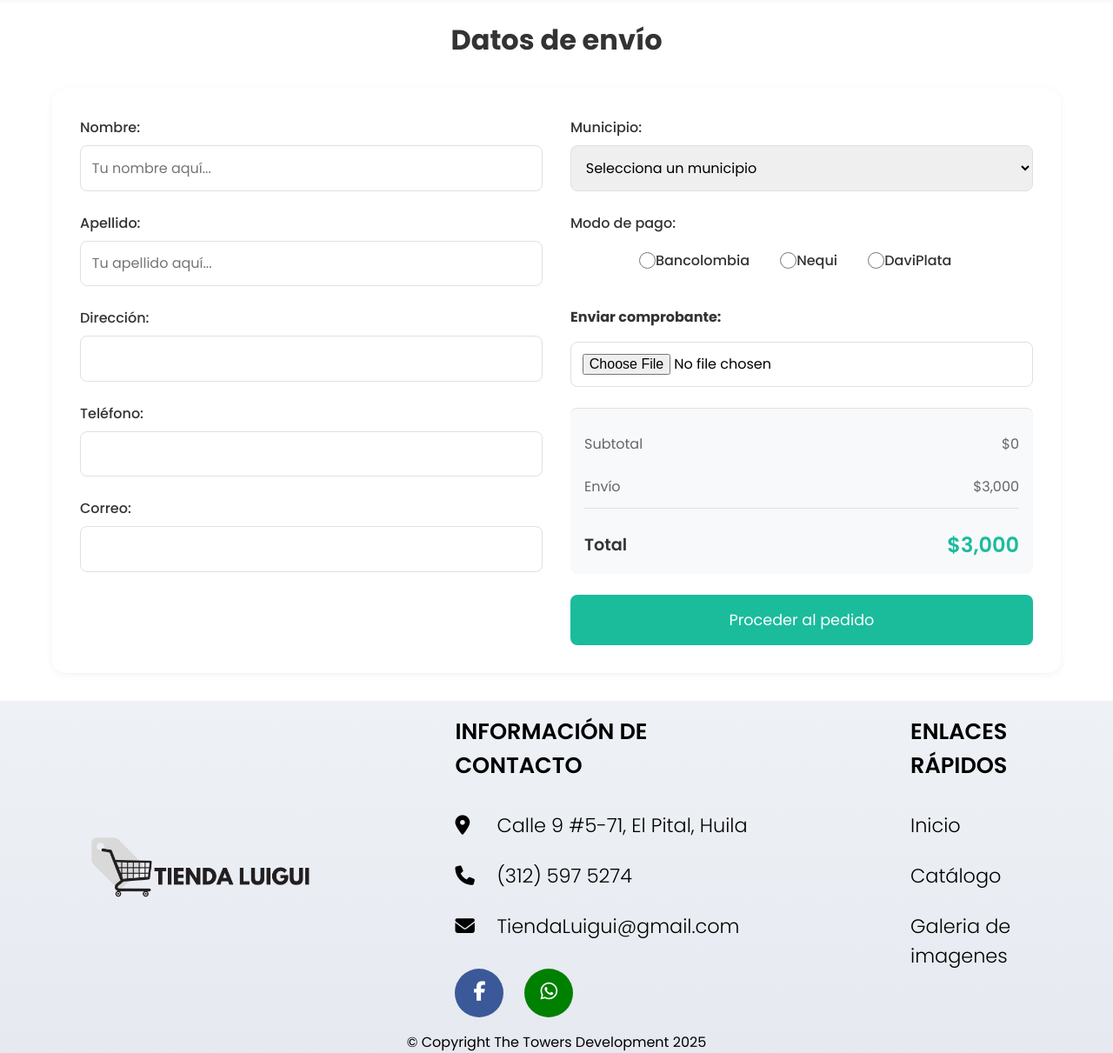
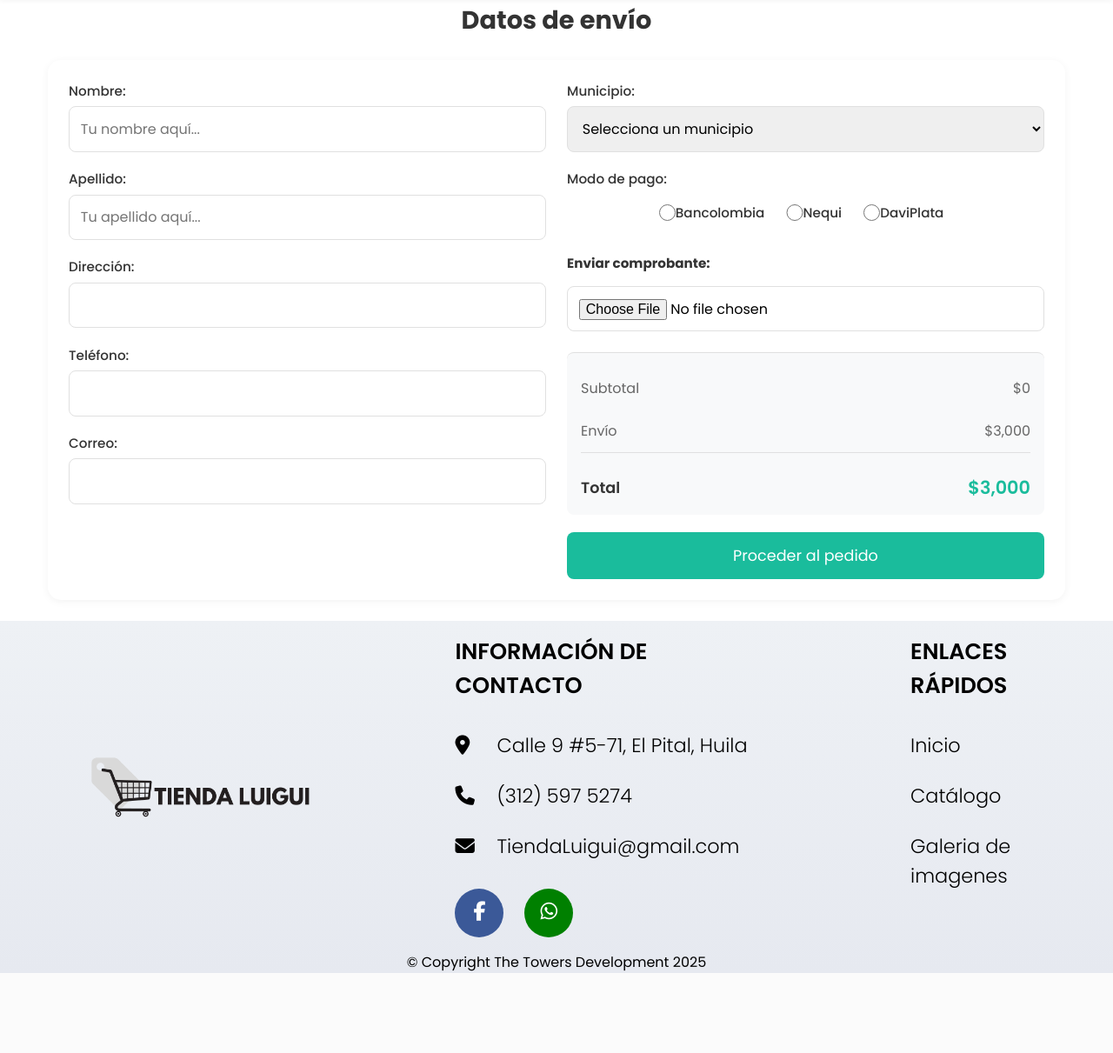
Before and after one commit to SamuelLemos01/Tienda-LuiGui-Despliegue, a Django app: template Proyecto_SENA/templates/pasarela.html in a window 1280 px wide. Shown: the part 78-1289 px from the top of the page at 87% size. After the commit the page ends 1197 px from the top, so only its background shows below. Run offline with Django 5.2, Linux system fonts and the light colour scheme; the template is opened without the code that fills it: values that come from a table or form of the project are taken from there, others are empty; some libraries are stand-ins or nearby versions.

Commit message:
Responsive Historial y pasarela

```diff
--- a/Proyecto_SENA/static/css/pasarela.css
+++ b/Proyecto_SENA/static/css/pasarela.css
@@ -1,47 +1,41 @@
 .pasarela-contenedor {
     max-width: 1200px;
-    margin: 2rem auto;
-    padding: 0 20px;
+    margin: 1.5rem auto;
+    padding: 0 15px;
 }
 
 .titulo-pasarela {
     text-align: center;
-    margin-bottom: 2rem;
+    margin-bottom: 1.5rem;
     color: #333;
     font-weight: 700;
-    margin-top: 100px;
-}
-
-
-.pasarela-contenedor h2 {
-    text-align: center;
-    color: #333;
-    font-size: 2rem;
-    margin-bottom: 2rem;
+    margin-top: 80px;
+    font-size: 1.8rem;
 }
 
 .pasarela-card {
     background: white;
     border-radius: 15px;
     box-shadow: 0 2px 10px rgba(0, 0, 0, 0.05);
-    padding: 2rem;
+    padding: 1.5rem;
 }
 
 .form-grid {
     display: grid;
     grid-template-columns: 1fr 1fr;
-    gap: 2rem;
+    gap: 1.5rem;
 }
 
 .form-group {
-    margin-bottom: 1.5rem;
+    margin-bottom: 1.2rem;
 }
 
 .form-group label {
     display: block;
-    margin-bottom: 0.5rem;
+    margin-bottom: 0.4rem;
     color: #333;
     font-weight: 500;
+    font-size: 0.95rem;
 }
 
 .form-group input,
@@ -61,27 +55,29 @@
 }
 
 .payment-methods {
-    margin-top: 1rem;
+    margin-top: 0.8rem;
 }
 
 .horizontal-payment-methods {
     display: flex;
     flex-direction: row !important;
     justify-content: flex-start;
-    justify-content: center  !important;
+    justify-content: center !important;
     align-items: center !important;
-    gap: 20px !important;
-    margin-top: 10px;
+    gap: 15px !important;
+    margin-top: 8px;
+    flex-wrap: wrap;
 }
 
 .payment-option {
-    margin-right: 15px;
+    margin-right: 10px;
+    margin-bottom: 5px;
 }
 
 .modo-pago {
     display: flex;
     flex-direction: column;
-    gap: 12px;
+    gap: 10px;
     padding: 0.5rem 0;
 }
 
@@ -246,7 +248,7 @@
     display: flex;
     align-items: center;
     color: #333;
-    font-size: 1rem;
+    font-size: 0.95rem;
 }
 
 input[type="radio"] {
@@ -313,28 +315,30 @@ input[type="radio"] {
 }
 
 .total-section {
-    margin-top: 2rem;
-    padding-top: 1rem;
+    margin-top: 1.5rem;
+    padding: 1rem;
     border-top: 1px solid #e0e0e0;
+    background-color: #f8f9fa;
+    border-radius: 8px;
 }
 
 .total-row {
     display: flex;
     justify-content: space-between;
     align-items: center;
-    font-size: 1.2rem;
+    font-size: 1.1rem;
     font-weight: 600;
     color: #333;
 }
 
 .total {
-    font-size: 1.5rem;
+    font-size: 1.3rem;
     color: #1abc9c;
 }
 
 .btn-proceder {
     width: 100%;
-    padding: 1rem;
+    padding: 0.9rem;
     background: #1abc9c;
     color: white;
     border: none;
@@ -342,17 +346,11 @@ input[type="radio"] {
     font-size: 1.1rem;
     cursor: pointer;
     transition: background-color 0.3s;
-    margin-top: 1.5rem;
+    margin-top: 1.2rem;
 }
 
 .btn-proceder:hover {
     background: #15803d;
-}
-
-@media (max-width: 768px) {
-    .form-grid {
-        grid-template-columns: 1fr;
-    }
 }
 
 .error {
```
Also changed, not shown: other parts of Proyecto_SENA/static/css/pasarela.css (+92 -9 lines), Proyecto_SENA/static/css/historial.css (+59 -25 lines).
